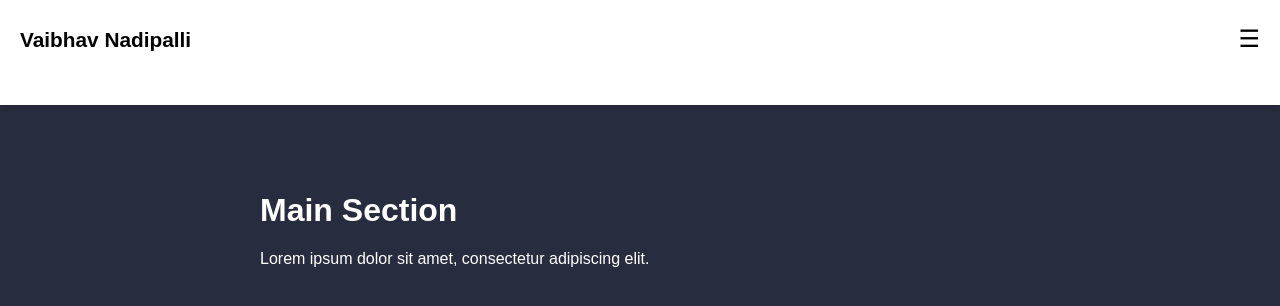
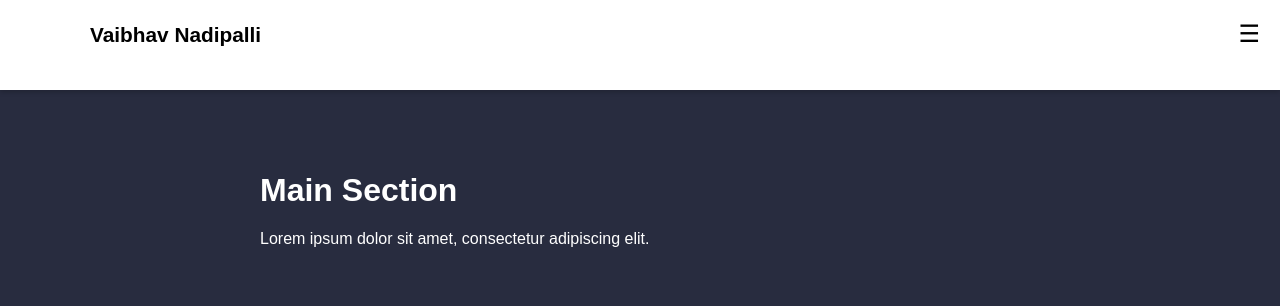
Before and after one commit to Vaibhav-Nadipalli/vaibhav-nadipalli.github.io, a Jekyll site: the page built from index.markdown, in a window 1280 px wide. Shown: the top 306 px of the page. Built offline with Jekyll 4.4.1, drawn with Linux system fonts in a browser that asks for light colours.

Commit message:
Update styles.css

```diff
--- a/assets/css/styles.css
+++ b/assets/css/styles.css
@@ -23,9 +23,9 @@ header {
     width: 100%;
     top: 0;
     z-index: 1000;
-    padding: 20px 0; /* Vertical padding */
+    padding: 15px 0; /* Vertical padding decreased by 15 pixels */
     box-shadow: 0 2px 5px rgba(0,0,0,0.2);
-    height: 105px; /* Increased height by 20 pixels */
+    height: 90px; /* Decreased height by 15 pixels */
 }
 
 .nav-container {
@@ -40,6 +40,7 @@ header {
     color: #000; /* Black color */
     margin: 0; /* Reset margin */
     padding: 0; /* Reset padding */
+    margin-left: 70px; /* Increased margin for space from left edge */
 }
 
 .nav-toggle {
@@ -49,6 +50,7 @@ header {
 .nav-toggle-label {
     font-size: 1.5em;
     cursor: pointer;
+    margin-left: 10px; /* Increased margin between hamburger menu and title */
 }
 
 nav {
@@ -72,12 +74,11 @@ nav {
     color: #000; /* Black text */
     text-decoration: none;
     padding: 10px 15px; /* Adjusted padding */
-    transition: background-color 0.3s ease;
+    transition: color 0.3s ease; /* Transition color only */
 }
 
 .nav-links li a:hover {
-    background-color: #f0f0f0; /* Light grey background on hover */
-    color: #000; /* Black text on hover */
+    color: #007bff; /* Blue text on hover */
 }
 
 /* Show nav links when checkbox is checked */
@@ -88,7 +89,7 @@ nav {
 /* Main content area */
 main {
     max-width: 800px;
-    margin: 125px auto 20px; /* Adjusted margin to account for fixed header */
+    margin: 105px auto 20px; /* Adjusted margin to account for fixed header */
     padding: 20px;
     background-color: #282c3f; /* Dark navy background */
     color: #fff;
@@ -113,19 +114,16 @@ h2, h3 {
 
     .nav-title {
         font-size: 1.1em; /* Smaller font size for mobile */
-    }
-
-    .nav-toggle {
-        display: none; /* Hide checkbox toggle initially */
+        margin-left: 50px; /* Increased margin for mobile */
     }
 
     .nav-toggle-label {
-        display: block; /* Display hamburger menu label */
+        margin-left: 5px; /* Adjusted margin for mobile */
     }
 
     nav {
         position: absolute;
-        top: 100%; /* Position dropdown below header */
+        top: 90px; /* Adjusted top position for mobile */
         left: 0;
         width: 100%;
         background-color: #fff; /* White background */
```
